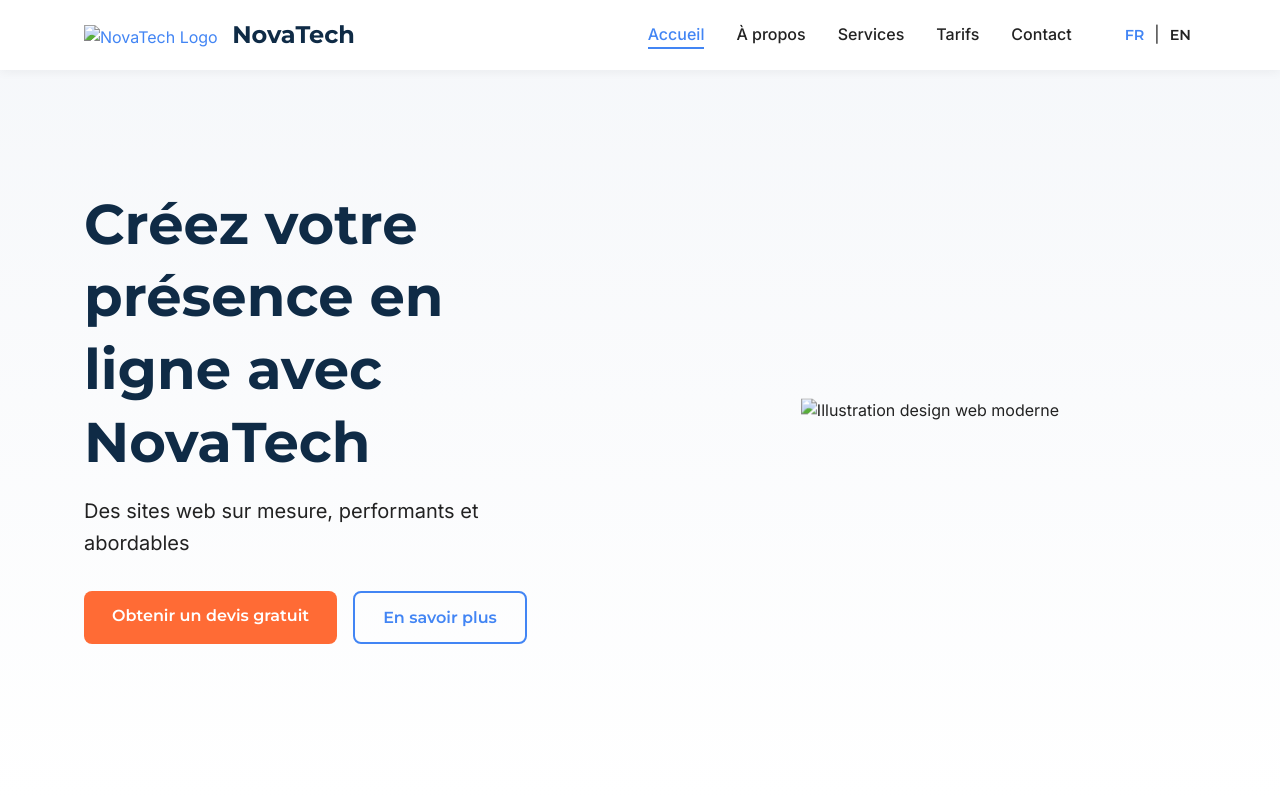
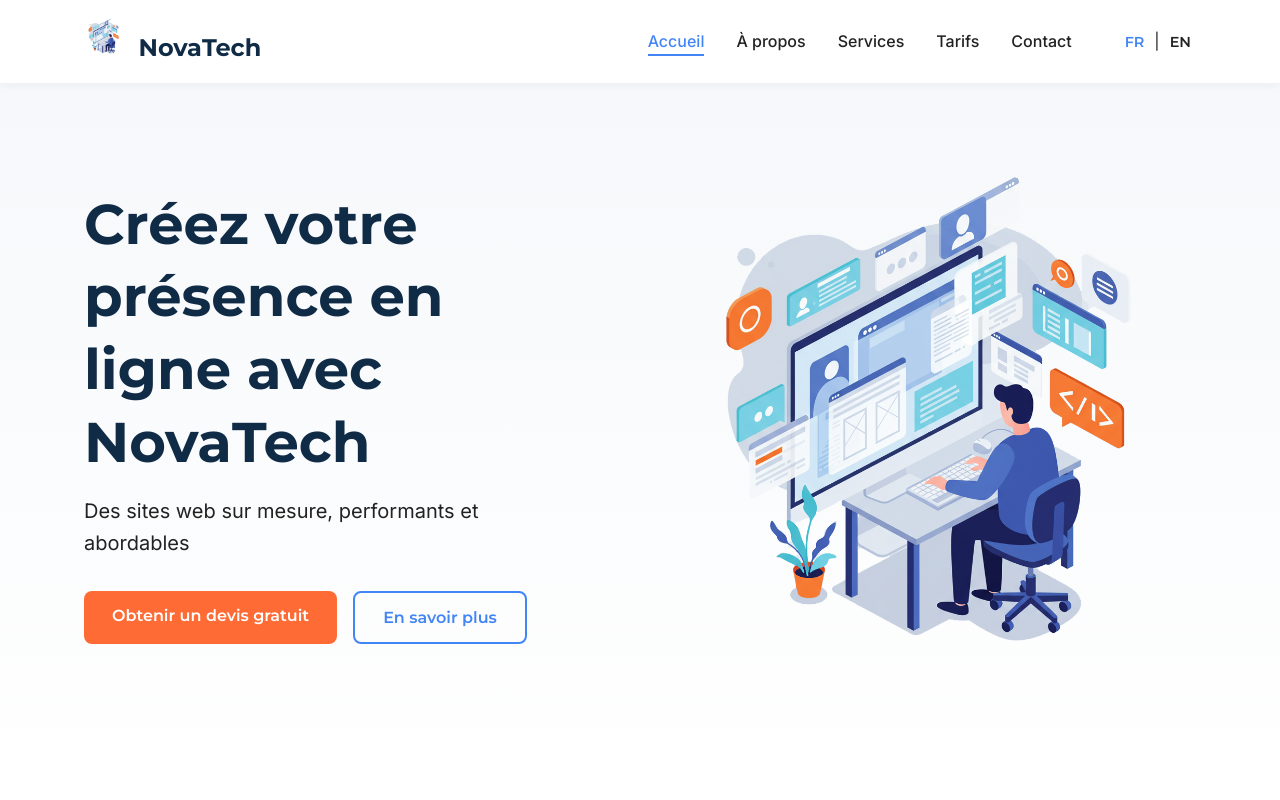
Before and after one commit to bastonus/NovaTech-Website, a plain HTML site: page index.html in a window 1280 px wide. Shown: the top 800 px of the page. Drawn offline with Linux system fonts and the light colour scheme.

Commit message:
Images added

```diff
--- a/index.html
+++ b/index.html
@@ -30,7 +30,7 @@
         <div class="container">
             <div class="logo">
                 <a href="#hero">
-                    <img src="images/logo.svg" alt="NovaTech Logo">
+                    <img src="images/hero-illustration.png" alt="NovaTech Logo">
                     <span>NovaTech</span>
                 </a>
             </div>
@@ -68,7 +68,7 @@
                 </div>
             </div>
             <div class="hero-image">
-                <img src="images/hero-illustration.svg" alt="Illustration design web moderne">
+                <img src="images/hero-illustration.png" alt="Illustration design web moderne">
             </div>
         </div>
     </section>
@@ -133,7 +133,7 @@
                     <p>Idéals pour les sites vitrines ou à contenu fixe, nos sites statiques sont rapides, sécurisés et optimisés pour le référencement.</p>
                 </div>
                 <div class="service-detail-image">
-                    <img src="images/static-site-illustration.svg" alt="Illustration site web responsive">
+                    <img src="images/static-site-illustration.png" alt="Illustration site web responsive">
                 </div>
             </div>
 
@@ -143,7 +143,7 @@
                     <p>Parfaits pour les sites nécessitant des mises à jour fréquentes ou des fonctionnalités avancées. Avec ou sans WordPress, selon vos besoins.</p>
                 </div>
                 <div class="service-detail-image">
-                    <img src="images/dynamic-site-illustration.svg" alt="Illustration CMS">
+                    <img src="images/dynamic-site-illustration.png" alt="Illustration CMS">
                 </div>
             </div>
 
@@ -443,7 +443,7 @@
             <div class="footer-main">
                 <div class="footer-brand">
                     <div class="logo">
-                        <img src="images/logo.svg" alt="NovaTech Logo">
+                        <img src="images/hero-illustration.png" alt="NovaTech Logo">
                         <span>NovaTech</span>
                     </div>
                     <p>Des sites web sur mesure, performants et abordables</p>
```
Also changed, not shown: images/dynamic-site-illustration.jpg (added), images/dynamic-site-illustration.png (added), images/hero-illustration.jpg (added), images/hero-illustration.png (added), images/static-site-illustration.jpg (added), images/static-site-illustration.png (added), images/testimonial-1.jpg (added), 6 other files.
